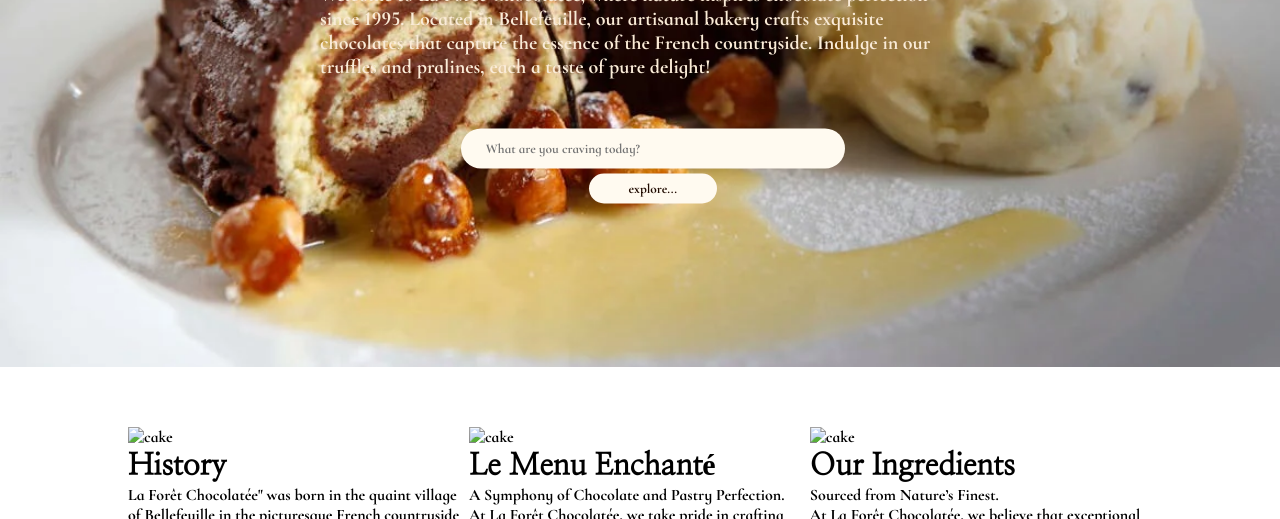
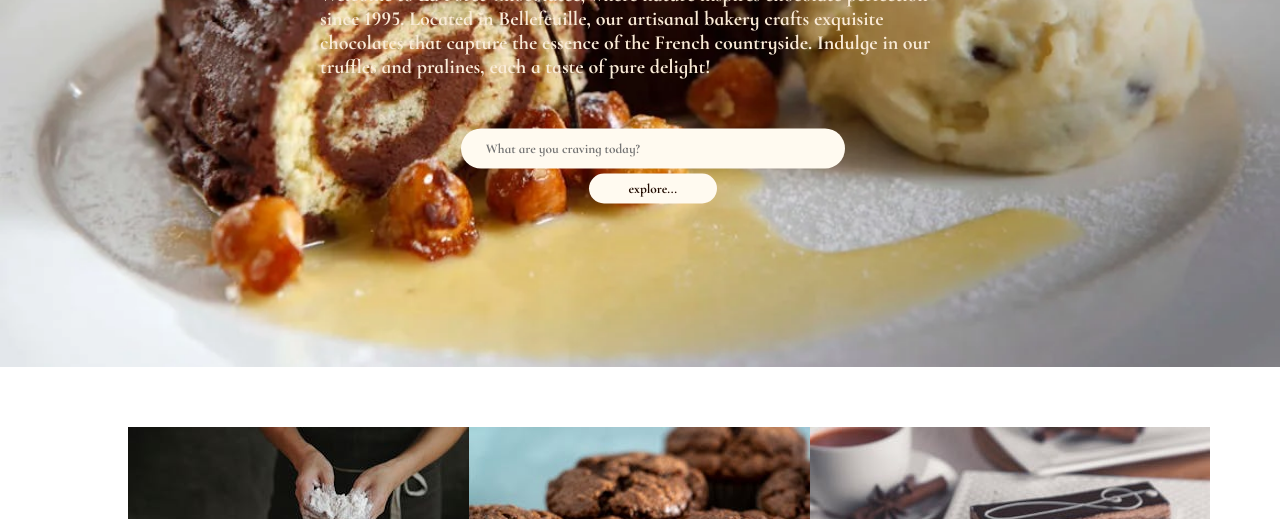
Before and after one commit to Sylvievy/Bakery-webpage, a plain HTML site: page index.html in a window 1280 px wide. Shown: the part 433-952 px from the top of the page. Drawn offline with Linux system fonts and the light colour scheme; files whose address does not match are found by name; a web font is replaced by a local one.

Commit message:
Update index.html
image fixes

```diff
--- a/index.html
+++ b/index.html
@@ -7,7 +7,7 @@
     <title>Délice </title>
     <link rel="stylesheet" href="style.css">
     <link rel="website icon" type="png"
-    href="images\cake.png">
+    >
 
 </head>
 <body>
@@ -32,14 +32,14 @@
     <h1></h1>
     <section class="product">
         <div class="p">
-            <img src="images/img1.jpeg" alt="cake">
+            <img src="img1.jpeg" alt="cake">
             <h2 id="p1" width="200px" height="200px">History</h2>
             <p>
                 La Forêt Chocolatée" was born in the quaint village of Bellefeuille in the picturesque French countryside in 1995. Founded by the visionary chocolatier, Émilie Duval, it began as a modest chocolate shop nestled amidst the enchanting forests of the region. Inspired by the abundance of nature and her passion for chocolate craftsmanship, Émilie created exquisite chocolate delicacies that captured the hearts of locals and tourists alike. Over the years, "La Forêt Chocolatée" has remained a cherished destination, blending tradition with innovation to offer a tantalizing journey through the flavors of the forest.
             </p>
         </div>
         <div class="p">
-            <img src="images/cc.jpeg" alt="cake">
+            <img src="cc.jpeg" alt="cake">
             <h2 id="p2" width="200px" height="200px">Le Menu Enchanté
             </h2>
             <p>
@@ -50,7 +50,7 @@
             </p>
         </div>
         <div class="p">
-            <img src="images/mousses.jpeg" alt="cake">
+            <img src="mousses.jpeg" alt="cake">
             <h2 id="p3" width="200px" height="200px">Our Ingredients
             </h2>
             <p>
```
